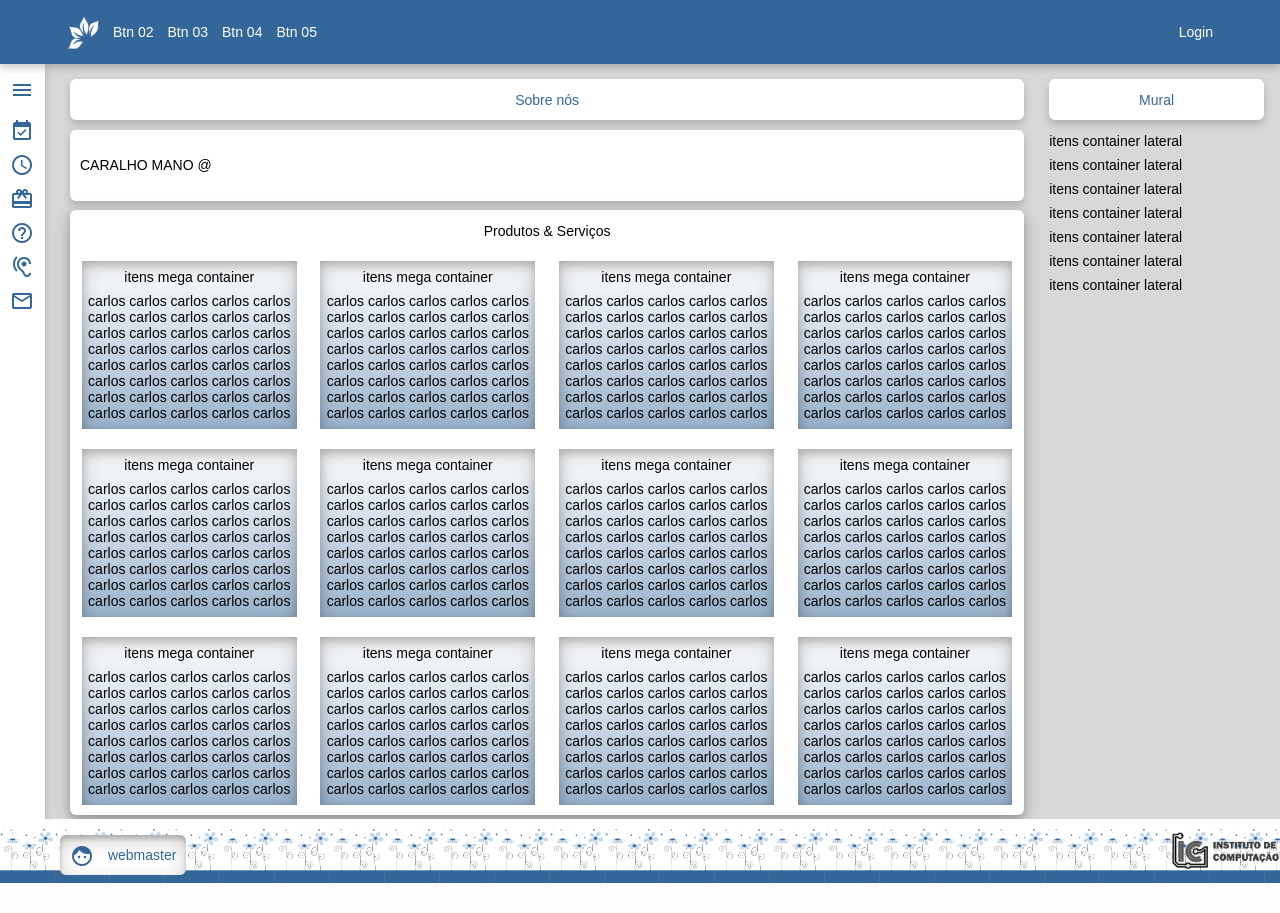
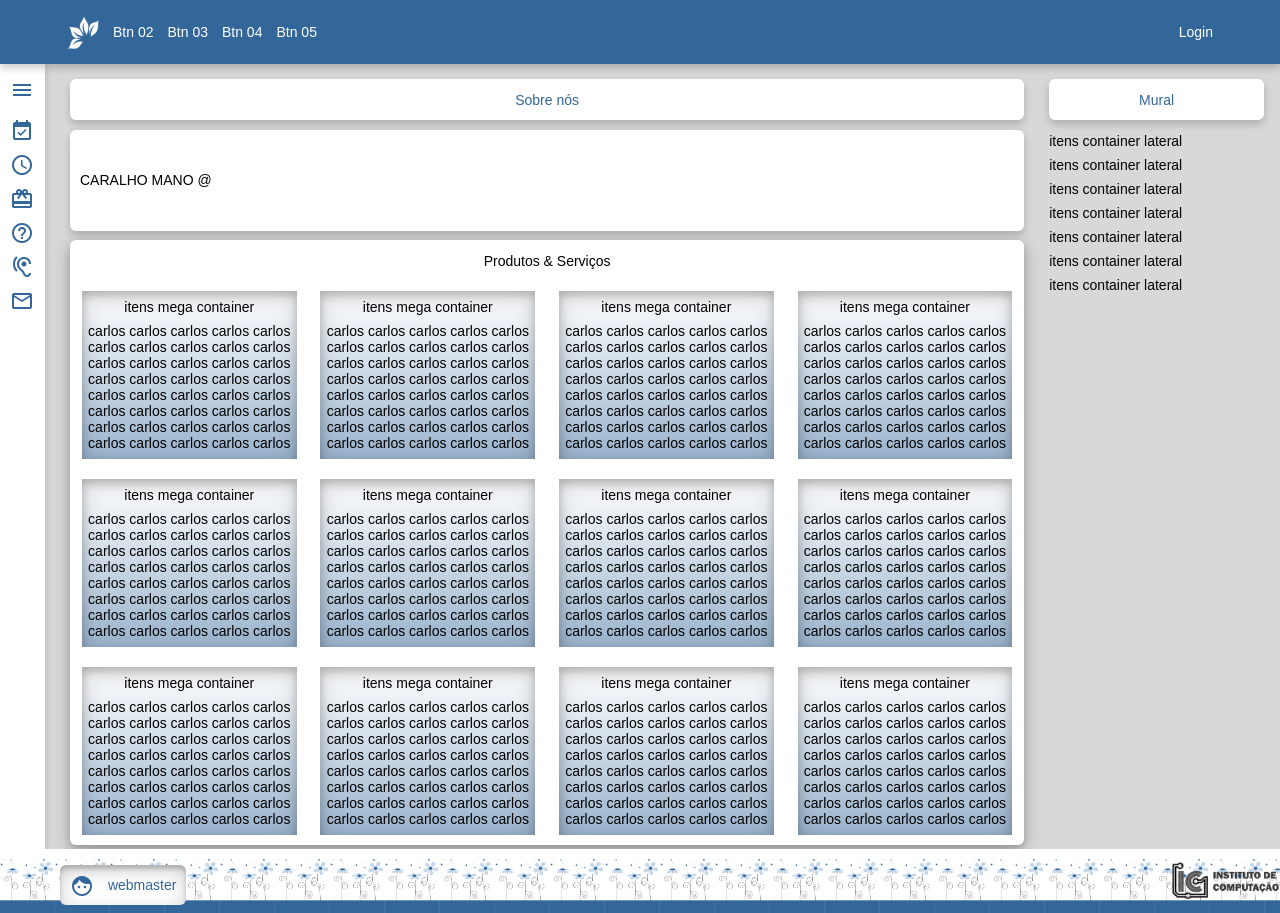
Before and after one commit to CarlosRamon-SI/Prova_2_Web_1, a PHP site: page /index.html in a window 1280 px wide. Before the commit the page ends 883 px from the top, so only its background shows below. Run offline with PHP 8.4, Linux system fonts and the light colour scheme.

Commit message:
CARALHO 2

```diff
--- a/style/main.css
+++ b/style/main.css
@@ -188,7 +188,7 @@ span, p {
     margin: 5px 0;
     border-radius: 6px;
     text-align: justify;
-    line-height: 35px;
+    line-height: 65px;
     padding: 10px;
 }
 
```
